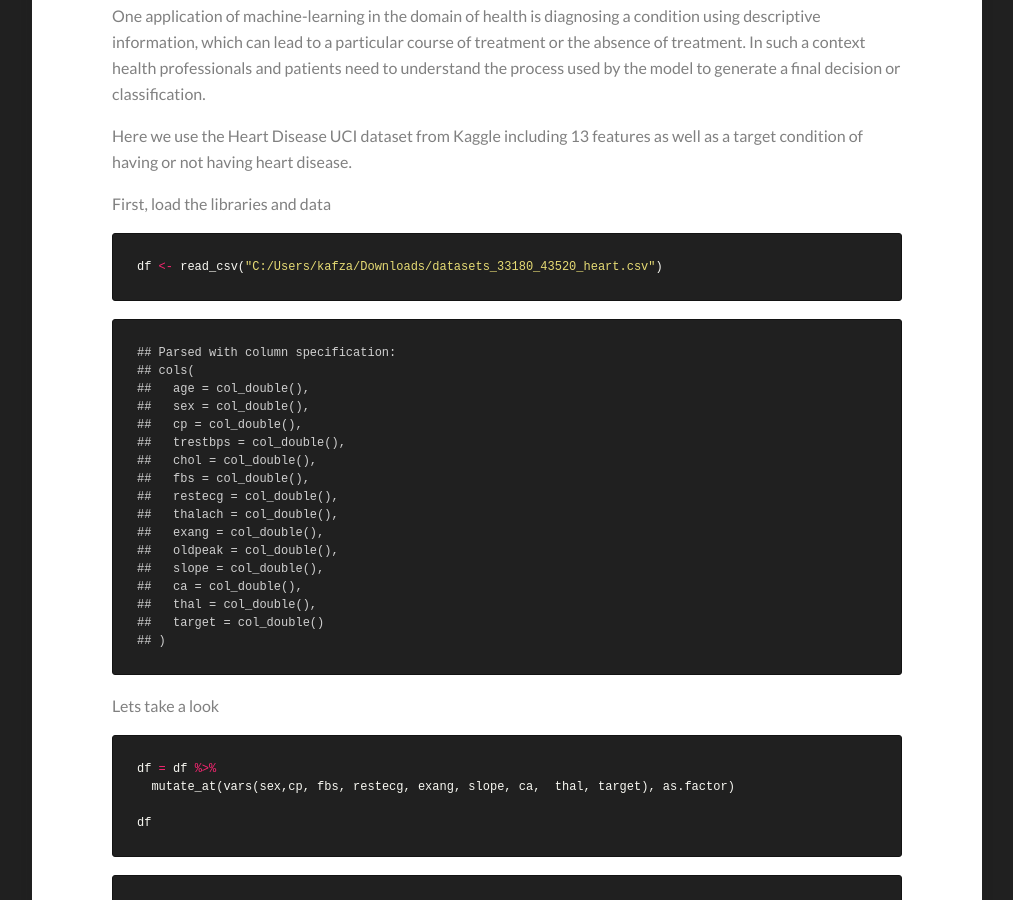
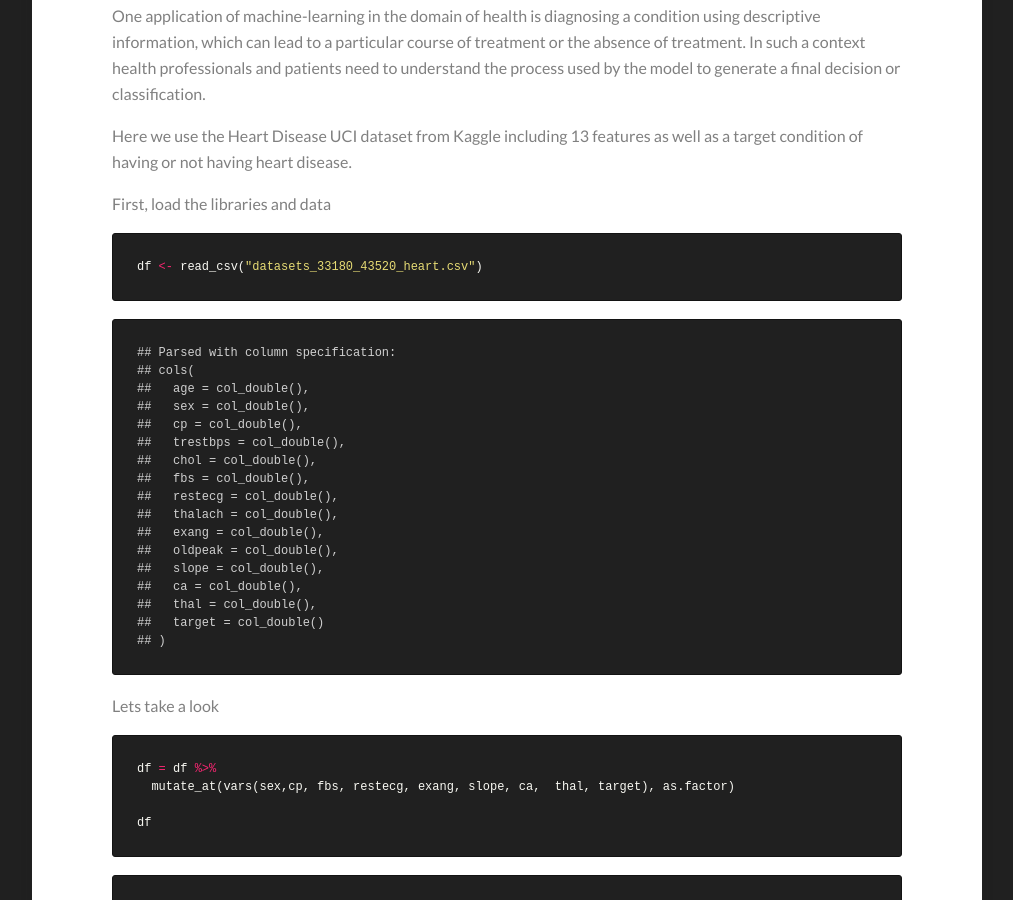
Before and after one commit to Kamran-Afzali/Kamran-Afzali.github.io, a Jekyll site: the page built from _posts/2020-9-14-XAI_Health_EX_R.md, in a window 1280 px wide and 900 px high, scrolled down 1045 px. Shown: the whole window, without its empty margins (133-1146 px from the left). Built offline with Jekyll 4.4.1, drawn with Linux system fonts in a browser that asks for light colours.

Commit message:
Update 2020-9-14-XAI_Health_EX_R.md

````diff
--- a/_posts/2020-9-14-XAI_Health_EX_R.md
+++ b/_posts/2020-9-14-XAI_Health_EX_R.md
@@ -19,7 +19,7 @@ First, load the libraries and data
 
 
 ```r
-df <- read_csv("C:/Users/kafza/Downloads/datasets_33180_43520_heart.csv")
+df <- read_csv("datasets_33180_43520_heart.csv")
 ```
 
 ```
@@ -220,12 +220,9 @@ rf_res %>%
 autoplot(rf_res)
 ```
 
-
-
 +  Step 5
 
 Fit the best performing model to the test data using the last fit function.
-
 
 ```r
 last_rf_mod <-
@@ -255,7 +252,6 @@ last_rf_fit %>%
 ## 1 accuracy binary         0.867
 ## 2 roc_auc  binary         0.960
 ```
-
 
 +  Step 6
 
````
